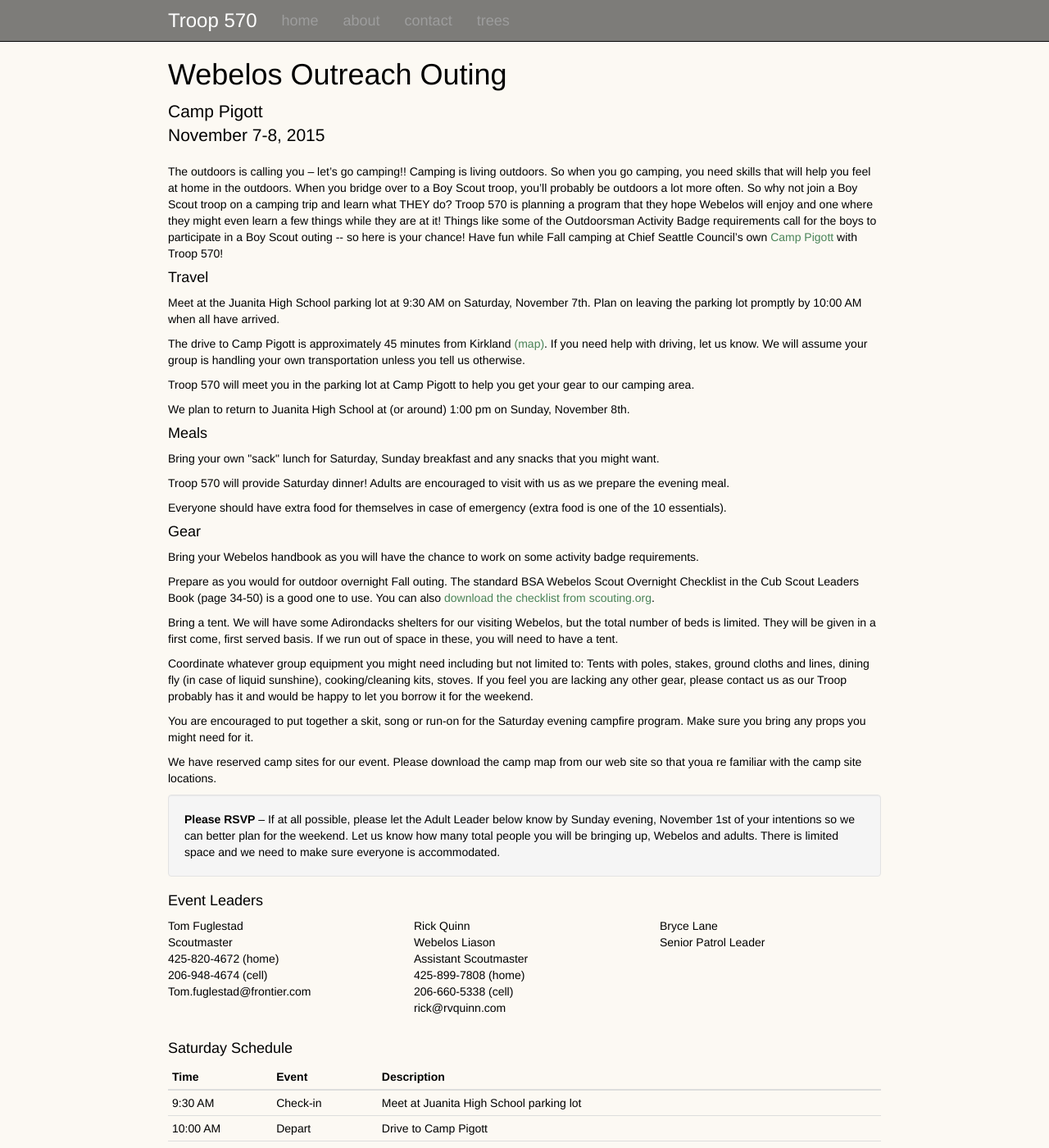
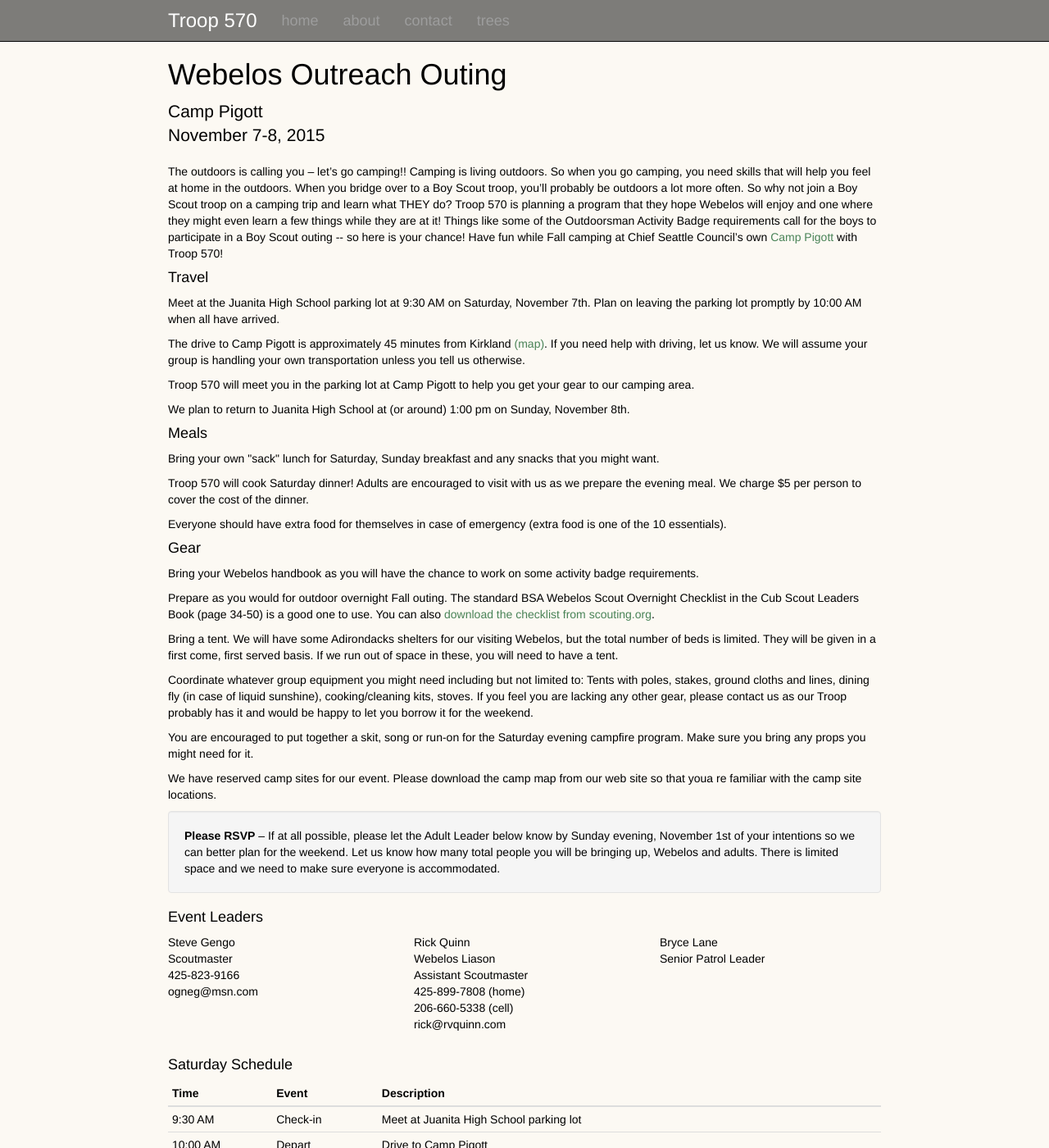
Before and after one commit to troop570/troop570.github.io, a Jekyll site: the page built from webelos/index.html, in a window 1280 px wide and 1400 px high. Shown: the whole window at 82% size. Built offline with Jekyll 4.4.1, drawn with Linux system fonts in a browser that asks for light colours; nearby versions of some CDN libraries.

Commit message:
Update cost and contacts

```diff
--- a/webelos/index.html
+++ b/webelos/index.html
@@ -36,8 +36,8 @@ We will assume your group is handling your own transportation unless you tell us
 <p>Bring your own "sack" lunch for Saturday, Sunday breakfast and any snacks
 that you might want.
 
-<p>Troop 570 will provide Saturday dinner! Adults are encouraged to visit with us as we prepare the
-evening meal.
+<p>Troop 570 will cook Saturday dinner! Adults are encouraged to visit with us as we prepare the
+evening meal. We charge $5 per person to cover the cost of the dinner.
 
 <p>Everyone should have extra food for themselves in case of emergency (extra food is one of the 10
 essentials).
@@ -71,11 +71,10 @@ served basis. If we run out of space in these, you will need to have a tent.
 <div class="row">
   <div class="col-xs-4">
     <address>
-    Tom Fuglestad<br>
+    Steve Gengo<br>
     Scoutmaster<br>
-    425-820-4672 (home)<br>
-    206-948-4674 (cell)<br>
-    Tom.fuglestad@frontier.com
+    425-823-9166<br>
+    ogneg@msn.com
     </address>
   </div>
   <div class="col-xs-4">
```
